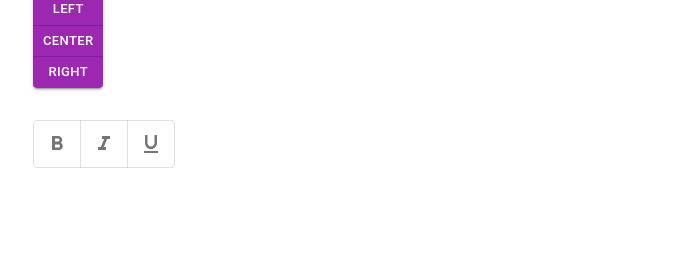
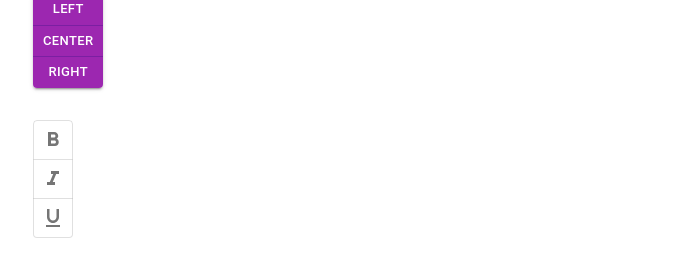
Before and after one commit to n00bNn00b/material-ui-learning, a React (Create React App) app: page / in a window 1280 px wide. Shown: the part 350-626 px from the top of the page, without its empty margins (31-724 px from the left). Built offline with nearby package versions, Linux system fonts and the light colour scheme.

Commit message:
toggle button exclusive

```diff
--- a/src/components/MuiButton.tsx
+++ b/src/components/MuiButton.tsx
@@ -13,13 +13,13 @@ import FormatItalicIcon from "@mui/icons-material/FormatItalic";
 import FormatUnderlinedIcon from "@mui/icons-material/FormatUnderlined";
 
 const MuiButton = () => {
-  const [formats, setFformats] = useState<string[]>([]);
+  const [formats, setFformats] = useState<string | null>(null);
   console.log({
     formats,
   });
   const handleFormatChange = (
     e: React.MouseEvent<HTMLElement>,
-    updateFormats: string[]
+    updateFormats: string | null
   ) => {
     setFformats(updateFormats);
   };
@@ -104,6 +104,10 @@ const MuiButton = () => {
           aria-label="text formatting"
           value={formats}
           onChange={handleFormatChange}
+          size="small"
+          color="success"
+          orientation="vertical"
+          exclusive
         >
           <ToggleButton value="bold" aria-label="bold">
             <FormatBoldIcon />
```
